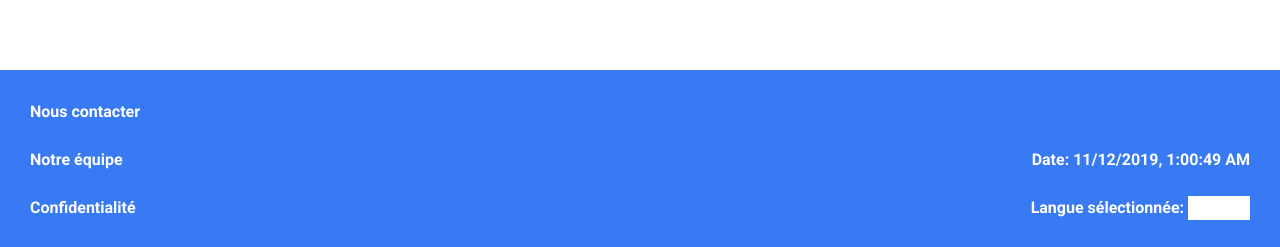
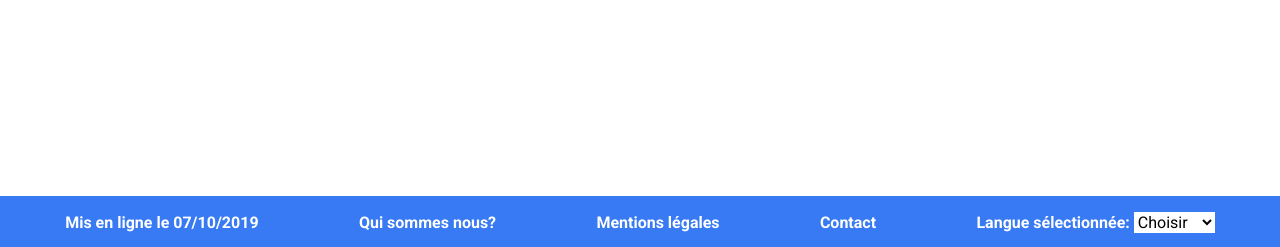
Before and after one commit to SasiGovind/my-flashcards, a Vue app: page / in a window 1280 px wide. Shown: the part 550-797 px from the top of the page. Built offline with nearby package versions, Linux system fonts and the light colour scheme; no server answers.

Commit message:
footer moins large

```diff
--- a/src/components/baseLayout.vue
+++ b/src/components/baseLayout.vue
@@ -1,20 +1,16 @@
-<template #footer>
-<footer>
-    <strong>
-        <span style="float:left">Nous contacter</span>
-        <br><br>
-        <span style="float:left">Notre équipe</span>
-        <span style="float:right">Date: {{date}}</span>
-    <br><br>
-        <span style="float:left">Confidentialité</span>
-        <span style="float:right">Langue sélectionnée:
-            <select v-model="langues" style="background:white">
-                <option disabled value="">Choisir</option>
+<template>
+<footer style="display:flex">
+    <span>Mis en ligne le 07/10/2019</span>
+    <a v-for="tag in tags" :href="tag.lien" style="color:white; text-decoration: none">
+        {{ tag.libelle }}
+    </a>
+    <span>Langue sélectionnée:
+        <select v-model="langues" style="color: black; font-weight: normal; background:white; appearance: menulist">
+            <option disabled value=''>Choisir</option>
             <option>Français</option>
             <option>Anglais</option>
         </select>
     </span>
-    </strong>
 </footer>
 </template>
 
@@ -24,17 +20,23 @@ footer {
   background:rgb(56, 122, 243);
   position: absolute;
   bottom: 0;
-  padding: 30px;
-  width: 100%
+  padding: 15px;
+  width: 100%;
+  font-weight:bold;
+  justify-content: space-around;
 }
 </style>
 
 <script>
 export default {
-    data: function() {
+  data: function () {
     return {
-            date: new Date().toLocaleString(),
-            langues: []
+      tags: [
+        { lien: 'https://www.google.fr', libelle: 'Qui sommes nous?' },
+        { lien: 'https://www.google.fr', libelle: 'Mentions légales' },
+        { lien: 'https://www.google.fr', libelle: 'Contact' }
+      ],
+      langues: ''
     }
   }
 }
```
Lines whose indentation alone changed are shown as unchanged.
